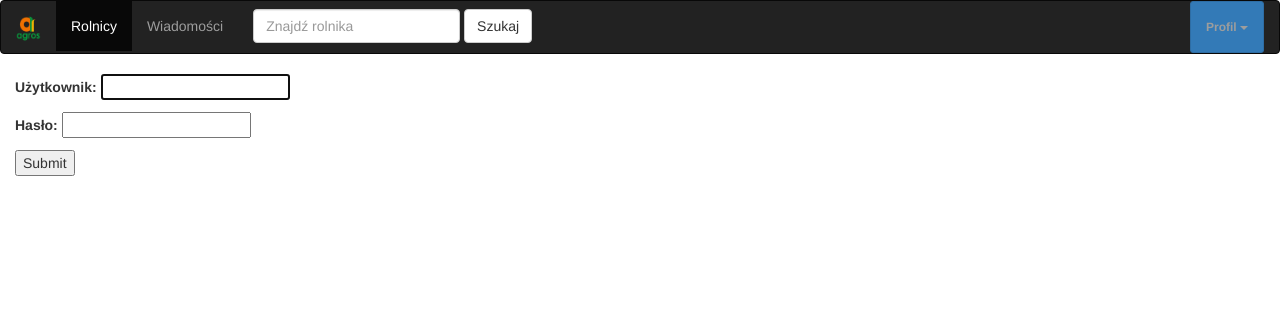
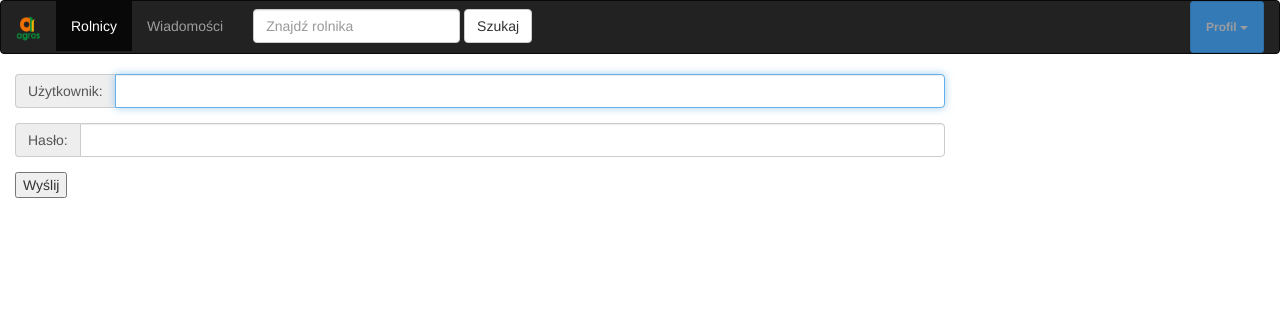
Before and after one commit to pan-mroku/plodyrolne, a Django app: page /login/ in a window 1280 px wide. Shown: the top 314 px of the page. Run offline with Django 3.2, Linux system fonts and the light colour scheme; some libraries are stand-ins or nearby versions.

Commit message:
ujednolicenie

```diff
--- a/plodyrolne/templates/menu.html
+++ b/plodyrolne/templates/menu.html
@@ -4,7 +4,7 @@
   <div class="container-fluid">
     <div class="navbar-header">
       <a class="navbar-brand" href="{% url 'startpage' %}">
-        <img alt="Agros" src="{% static 'img/logofinalagros.png' %}" width="25" height="25"/>
+        <img alt="Agros logo" src="{% static 'img/logofinalagros.png' %}" width="25" height="25"/>
       </a>
       <button type="button" class="navbar-toggle" data-toggle="collapse" data-target=".navbar-ex1-collapse">
         <span class="sr-only">Toggle navigation</span>
--- a/plodyrolne/templates/registration/login.html
+++ b/plodyrolne/templates/registration/login.html
@@ -1,10 +1,37 @@
 {% extends 'base.html' %}
+{% load widget_tweaks %}
 
 {% block content %}
 
-    <form action="{% url 'login' %}" method="post">
+    <form action="{% url 'login' %}" method="post" class="form-horizontal">
         {% csrf_token %}
-        {{ form.as_p }}
-        <input type="submit" value="Submit" />
+        {% render_field form.non_field_errors %}
+        <div id="usernameForm" class="form-group has-feedback">
+            <div class="col-sm-9">
+                {% if form.username.errors %}
+                    <div class="input-group has-error">
+                        <span class="input-group-addon">{{form.username.errors.as_text}}</span>
+                {% else %}
+                    <div class="input-group">
+                {% endif %}
+                        <span class="input-group-addon">Użytkownik:</span>
+                        {% render_field form.username class="form-control" %}
+                    </div>
+            </div>
+        </div>
+        <div id="passwordForm" class="form-group has-feedback">
+            <div class="col-sm-9">
+                {% if form.password.errors %}
+                    <div class="input-group has-error">
+                        <span class="input-group-addon">{{form.password.errors.as_text}}</span>
+                {% else %}
+                    <div class="input-group">
+                {% endif %}
+                        <span class="input-group-addon">Hasło:</span>
+                        {% render_field form.password class="form-control" %}
+                    </div>
+            </div>
+        </div>
+        <input type="submit" value="Wyślij" />
     </form>
 {% endblock %}
--- a/plodyrolne/templates/registration/registration_form.html
+++ b/plodyrolne/templates/registration/registration_form.html
@@ -5,8 +5,8 @@
     <h3>Rejestracja:</h3>
     <hr>
     <form action="{% url 'registration_register' %}" method="post" class="form-horizontal">
-      {% csrf_token %}
-			{% render_field form.non_field_errors %}
+        {% csrf_token %}
+        {% render_field form.non_field_errors %}
         <div id="ImieForm" class="form-group has-feedback">
             <div class="col-sm-9">
                 {% if form.Imie.errors %}
@@ -85,6 +85,6 @@
                     </div>
             </div>
         </div>
-        <input type="submit" value="Submit" class="btn btn-primary" />
+        <input type="submit" value="Wyślij" class="btn btn-primary" />
     </form>
 {% endblock %}
--- a/plodyrolne/templates/welcome.html
+++ b/plodyrolne/templates/welcome.html
@@ -1,7 +1,7 @@
 {% extends 'base.html' %}
-
+  {% load staticfiles %}
 {% block content %}
-    <h3>Agros</h3>
+    <img alt="Agros logo" src="{% static 'img/logofinalagros.png' %}"/>
     <hr>
     <h5>Spełniamy marzenia.</h5>
 {% endblock %}
--- a/rolnicy/templates/rolnicy_profil_edytuj.html
+++ b/rolnicy/templates/rolnicy_profil_edytuj.html
@@ -19,7 +19,7 @@
                 {% csrf_token %}
 								{% render_field produkty_form.non_field_errors %}
                 {{ produkty_form.as_p }}
-                <input type="submit" value="Submit" class="btn btn-primary" />
+                <input type="submit" value="Wyślij" class="btn btn-primary" />
               </form>
           </div>
         </div>
@@ -52,7 +52,7 @@
                       </div>
                   </div>
               {% endfor %}
-              <input type="submit" value="Submit" class="btn btn-primary" />
+              <input type="submit" value="Wyślij" class="btn btn-primary" />
             </form>
           </div>
         </div>
--- a/wiadomosci/templates/wiadomosci_start.html
+++ b/wiadomosci/templates/wiadomosci_start.html
@@ -1,7 +1,7 @@
 {% extends 'base.html' %}
 {% load django_markdown %}
 {% block content %}
-    <h3>Wiadomosci:</h3>
+    <h3>Wiadomości:</h3>
     <hr>
 
     <div class="panel-group" id="accordion" role="tablist" aria-multiselectable="true">
```
